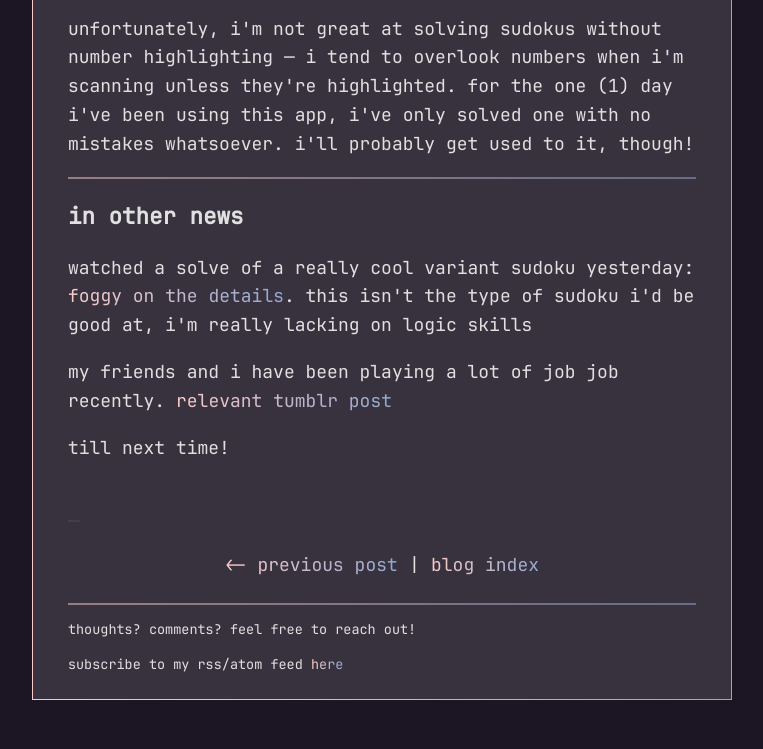
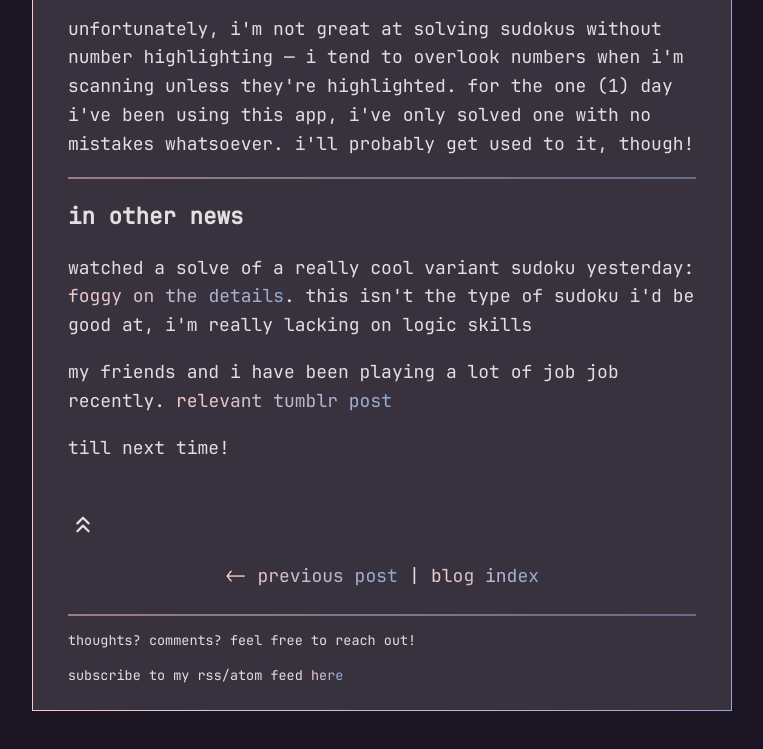
Before and after one commit to stellophiliac/moondvsted, an Eleventy site: page src/blog/posts/sudoku/index.md in a window 1280 px wide. Shown: the part 1522-2271 px from the top of the page, without its empty margins (258-1021 px from the left). Built offline with nearby package versions, Linux system fonts and the light colour scheme; Eleventy itself is replaced by a stand-in of ours; files that its build step writes are made by us from their sources; a script that the page names is missing.

Commit message:
nicer kudos button

```diff
--- a/_includes/layouts/blog-post.njk
+++ b/_includes/layouts/blog-post.njk
@@ -10,7 +10,7 @@ layout: layouts/blog.njk
 <hr>
 {{content | safe}}
 
- <br><button class="tinylytics_kudos" title="toast this post"></button>
+ <br><button class="tinylytics_kudos"></button>
 <div class="blog-footer">
     {% if previousPost %}<span><a href="{{ previousPost.url }}"><- previous post</a></span>{% endif %}
     <span><a href="/blog/">blog index</a></span>
--- a/_includes/layouts/blog.njk
+++ b/_includes/layouts/blog.njk
@@ -40,7 +40,7 @@
         </footer>
     </main> <!-- end of div id="container" -->
     <!-- Here's the link to our JavaScript! -->
-    <script src="https://tinylytics.app/embed/41fSb2h3y56pJf12q9ak.js?kudos=🥂" defer></script>
+    <script src="https://tinylytics.app/embed/41fSb2h3y56pJf12q9ak.js?kudos=custom" defer></script>
 </body>
 
 </html>
--- a/src/assets/style/blog.css
+++ b/src/assets/style/blog.css
@@ -69,7 +69,7 @@ h4 {
 header li a::before {
   background: none;
   -webkit-transition: none;
-  transition:none
+  transition: none
 }
 
 /*main is the rectangle that has contains everything but the background!*/
@@ -112,11 +112,11 @@ header li {
 header li a {
   color: var(--faded);
   text-decoration: none;
-  background:none;
+  background: none;
   background-clip: inherit;
-  -webkit-background-clip:inherit;
+  -webkit-background-clip: inherit;
   -webkit-text-fill-color: inherit;
-  font-weight:bold
+  font-weight: bold
 }
 
 header li a:hover {
@@ -134,7 +134,7 @@ header li a:hover {
 }
 
 .blog-list li {
-  margin-bottom:0.75em
+  margin-bottom: 0.75em
 }
 
 .moreposts {
@@ -161,7 +161,7 @@ footer {
 
 .blog-footer {
   text-align: center;
-  margin-top:1.5em
+  margin-top: 1.5em
 }
 
 .blog-footer span:not(span:last-child)::after {
@@ -172,8 +172,20 @@ footer {
 .tinylytics_kudos {
   font-size: inherit;
   font-family: inherit;
-  color:inherit;
+  color: inherit;
   background-color: transparent;
-  border:0;
-  background-color: var(--lighter);
+  border: 0;
 }
+
+.tinylytics_kudos::before {
+  content: '';
+  mask: url(/assets/chevrons-up.svg) no-repeat 50% 50%;
+  mask-size: cover;
+  background-color: var(--text);
+  display: inline-block;
+  height: 1.5em;
+  width: 1em;
+  position: relative;
+  top: 0.35em;
+  margin-right: 0.25em
+}
```
Also changed, not shown: src/assets/chevrons-up.svg (added).
